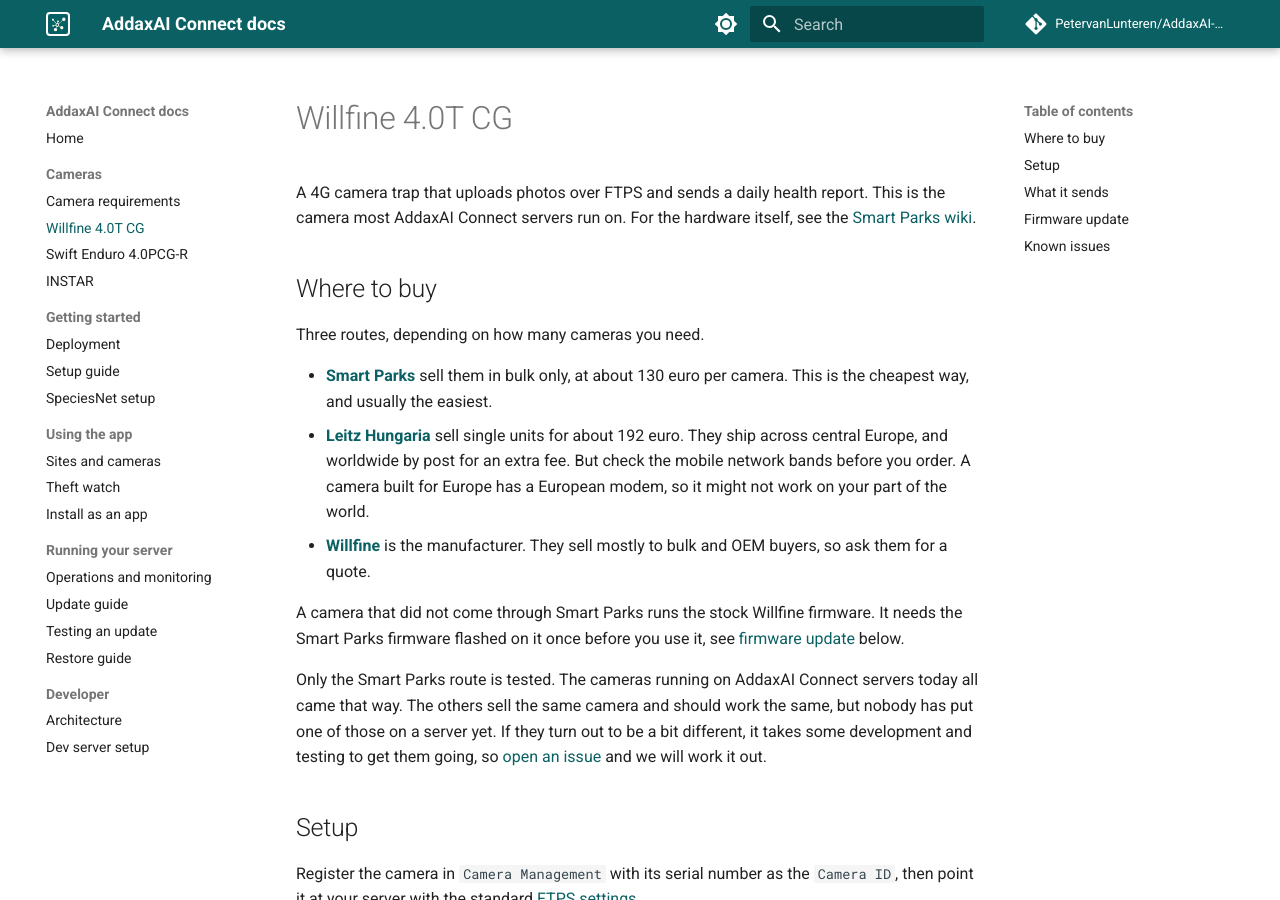
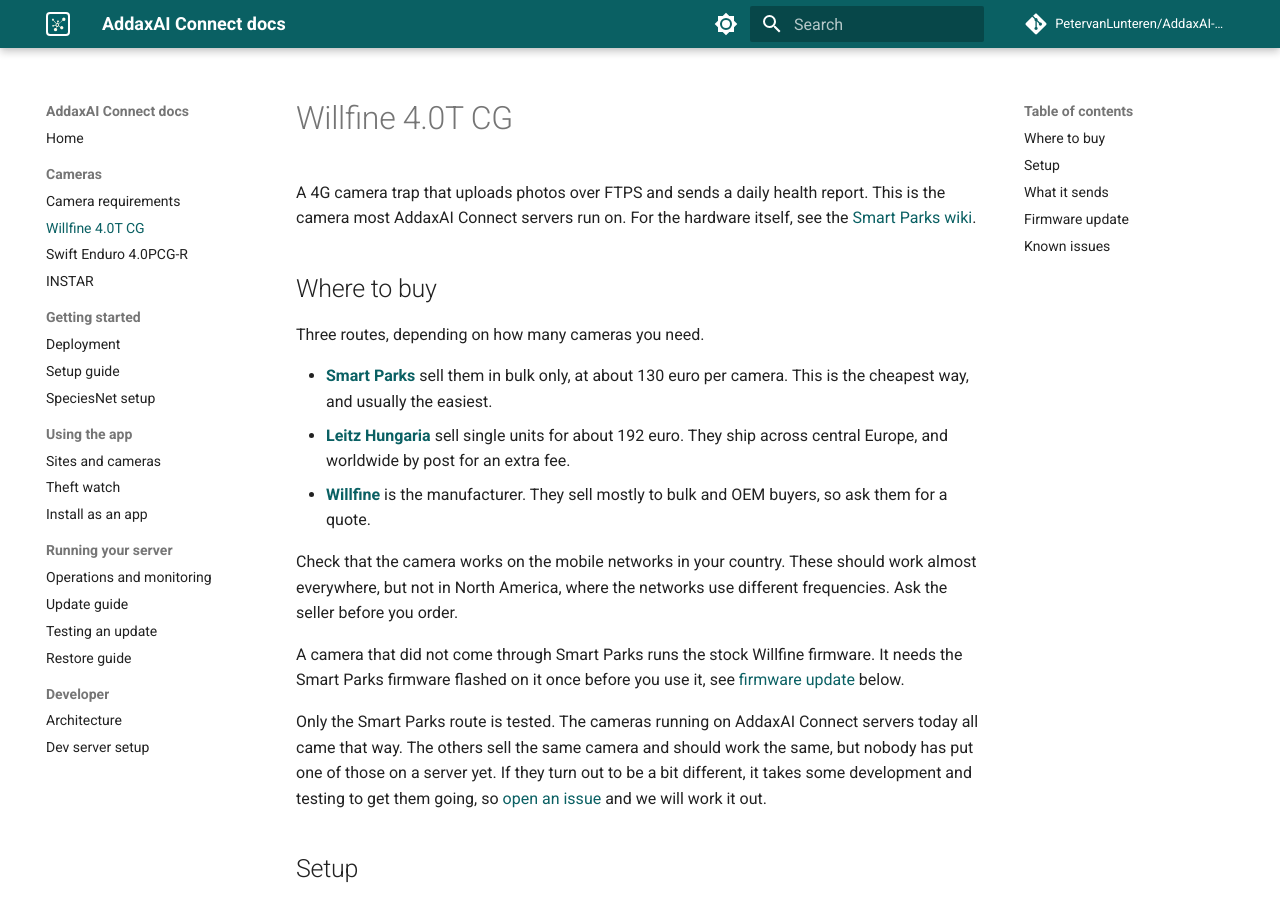
Before and after one commit to PetervanLunteren/AddaxAI-Connect, an MkDocs documentation site: the page built from docs/cameras/willfine-4-0t-cg.md, in a window 1280 px wide and 900 px high. Built offline with MkDocs 1.6.1 and Material for MkDocs 9.7.7, drawn with Linux system fonts in a browser that asks for light colours; comment, search, counter and statistics services are not loaded.

Commit message:
Move the modem note so it covers every seller
The network band warning sat on the Leitz Hungaria entry, but it has
nothing to do with that shop. Every one of these cameras carries the same
European modem. Read off a real unit it is a Quectel EG915G-EU, covering
B1, B3, B5, B7, B8, B20 and B28, so it works across Europe, Africa,
Australia, Brazil and much of Asia. North America is the one place it does
not, because the US networks use B2, B4, B12, B66 and B71.

Also ignore my local research notes on this camera.

```diff
--- a/docs/cameras/willfine-4-0t-cg.md
+++ b/docs/cameras/willfine-4-0t-cg.md
@@ -7,8 +7,10 @@
 Three routes, depending on how many cameras you need.
 
 - **[Smart Parks](https://www.smartparks.org)** sell them in bulk only, at about 130 euro per camera. This is the cheapest way, and usually the easiest.
-- **[Leitz Hungaria](https://www.leitz-hungaria.hu/en/Willfine-60-4-0-CG-4G-Trail-Camera)** sell single units for about 192 euro. They ship across central Europe, and worldwide by post for an extra fee. But check the mobile network bands before you order. A camera built for Europe has a European modem, so it might not work on your part of the world.
+- **[Leitz Hungaria](https://www.leitz-hungaria.hu/en/Willfine-60-4-0-CG-4G-Trail-Camera)** sell single units for about 192 euro. They ship across central Europe, and worldwide by post for an extra fee.
 - **[Willfine](https://www.willfine.com/products/willfine-4-0-t-cg-trail-camera/)** is the manufacturer. They sell mostly to bulk and OEM buyers, so ask them for a quote.
+
+Check that the camera works on the mobile networks in your country. These should work almost everywhere, but not in North America, where the networks use different frequencies. Ask the seller before you order.
 
 A camera that did not come through Smart Parks runs the stock Willfine firmware. It needs the Smart Parks firmware flashed on it once before you use it, see [firmware update](#firmware-update) below.
 
```
Also changed, not shown: 1 other file.
